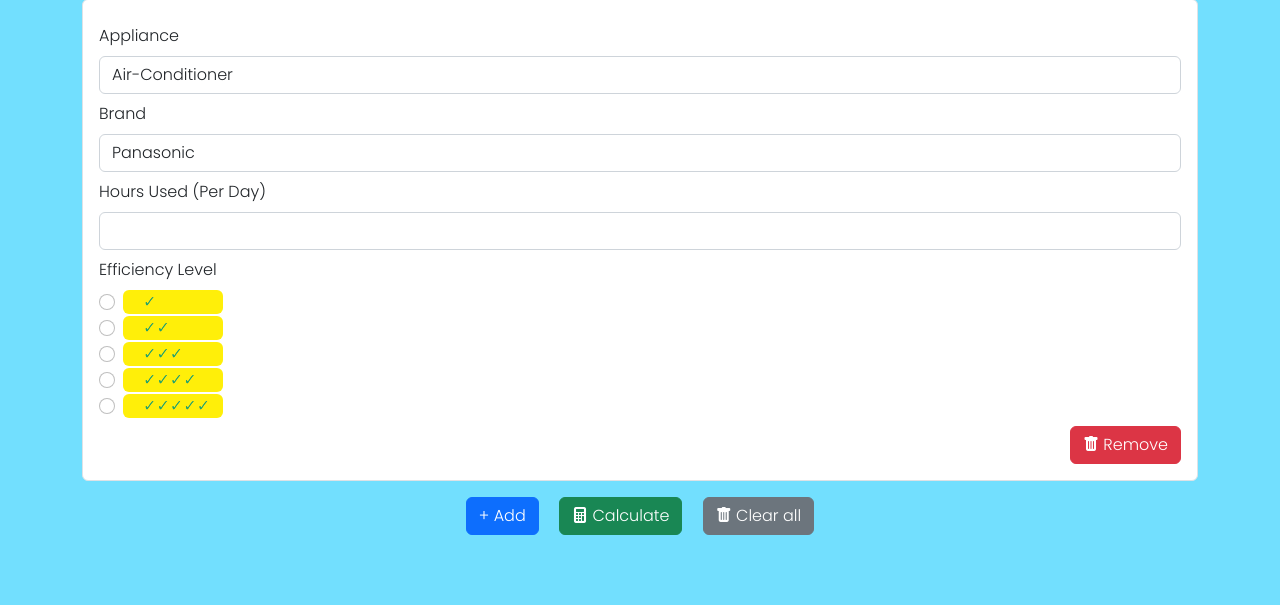
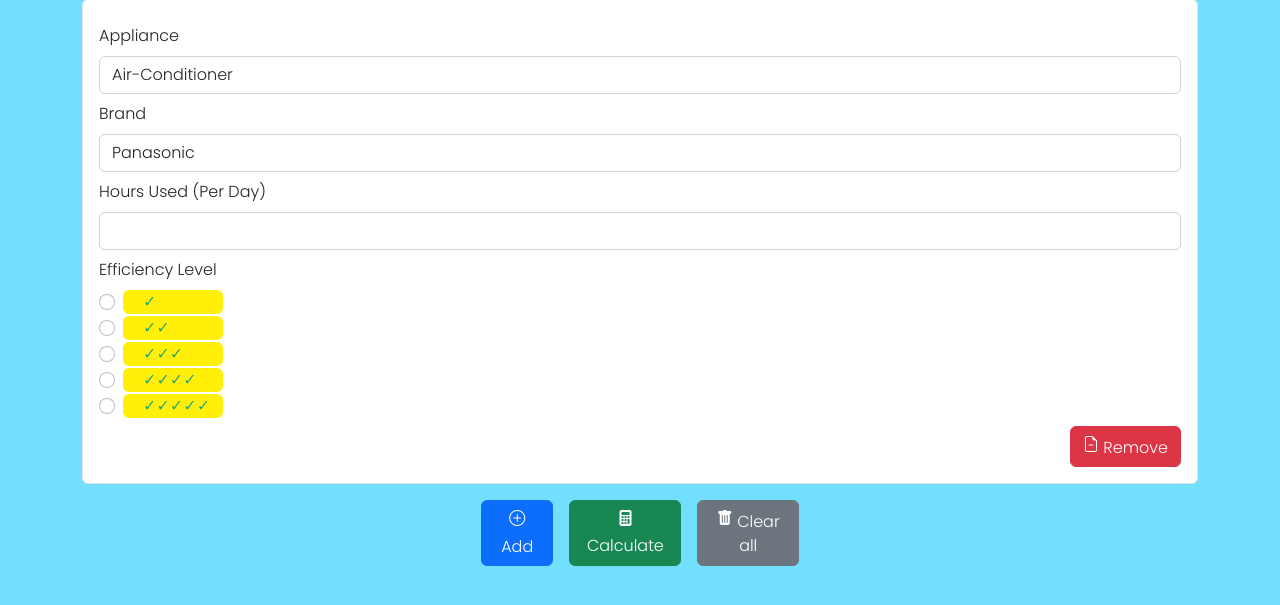
Before and after one commit to lgf2111/energy-calculator, a Flask app: page /calculator in a window 1280 px wide. Shown: the part 81-686 px from the top of the page. Run offline with Flask 2, Linux system fonts and the light colour scheme; some libraries are stand-ins or nearby versions.

Commit message:
updated buttons

```diff
--- a/webapp/static/script/forms.js
+++ b/webapp/static/script/forms.js
@@ -52,7 +52,7 @@ function addForm() {
         })()}
     </div>
     <div class="remove text-right">
-        <button type="button" class="btn btn-danger bi bi-trash-fill" onclick= "deleteForm(${i})"> Remove</button>
+        <button type="button" class="btn btn-danger" onclick= "deleteForm(${i})"><i class="bi bi-file-earmark-minus"></i> Remove</button>
     </div>
     `
     document.getElementById("index").value = i
--- a/webapp/static/style/style.css
+++ b/webapp/static/style/style.css
@@ -18,3 +18,5 @@ body {
     margin-top: 400px;
     margin-left: 110px;
 }
+
+.bi { vertical-align: 3px !important; }
--- a/webapp/templates/calculator.html
+++ b/webapp/templates/calculator.html
@@ -7,10 +7,10 @@
         <input type="hidden" name="index" id="index">
         <div id="forms" class=""></div>
         <div class="container-fluid d-flex justify-content-center mb-2">
-            <div>
-                <button type="button" class="btn btn-primary mx-2 x" onclick="addForm()"> + Add</button>
-                <button type="submit" class="btn btn-success mx-2 bi bi-calculator-fill  flex-row justify-content-between" value="Calculate" name="submit"> Calculate</button>
-                <button type="button" class="btn btn-secondary mx-2 bi bi-trash-fill  " onclick="clearForm()"> Clear all</button>
+            <div class="col-4 d-flex justify-content-between">
+                <button type="button" class="btn btn-primary mx-2" onclick="addForm()"><i class="bi bi-plus-circle align-middle"></i> <span class="align-middle">Add</span></button>
+                <button type="submit" class="btn btn-success mx-2" value="Calculate" name="submit"><i class="bi bi-calculator-fill"></i> <span>Calculate</span></button>
+                <button type="button" class="btn btn-secondary mx-2" onclick="clearForm()"><i class="bi bi-trash-fill"></i> <span>Clear all</span></button>
             </div>
         </div>
     </form>
```
